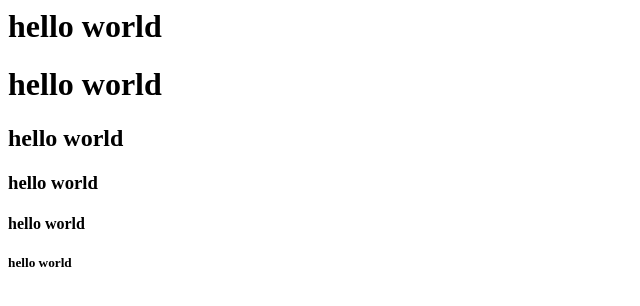
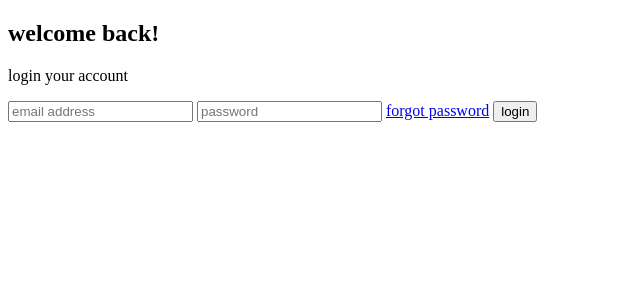
Before and after one commit to sachinVS12/sample-practice-code, a website: page form.html in a window 1280 px wide. Shown: the whole page, without its empty margins (0-640 px from the left). Drawn offline with Linux system fonts and the light colour scheme.

Commit message:
practice javascripts 8

```diff
--- a/form.html
+++ b/form.html
@@ -1,15 +1,25 @@
-<html>
+<!doctype html>
+<html lang="en">
   <head>
-    <title>codeing</title>
+    <meta charset="UTF-8" />
+    <meta name="viewport" content="width=device-width, initial-scale=1.0" />
+    <title>Document</title>
   </head>
   <body>
-    <h1>hello world</h1>
-    <h1>hello world</h1>
-    <h2>hello world</h2>
-    <h3>hello world</h3>
-    <h4>hello world</h4>
-    <h5>hello world</h5>
-    <h1 align="center"></h1>
-    <!--stament form-->
+    <div class="container">
+      <div class="form-box">
+        <h2>welcome back!</h2>
+        <p>login your account</p>
+
+        <form>
+          <input type="email" placeholder="email address" required />
+
+          <input type="password" placeholder="password" required />
+
+          <a href="#" class="form">forgot password</a>
+          <button type="submit">login</button>
+        </form>
+      </div>
+    </div>
   </body>
 </html>
```
